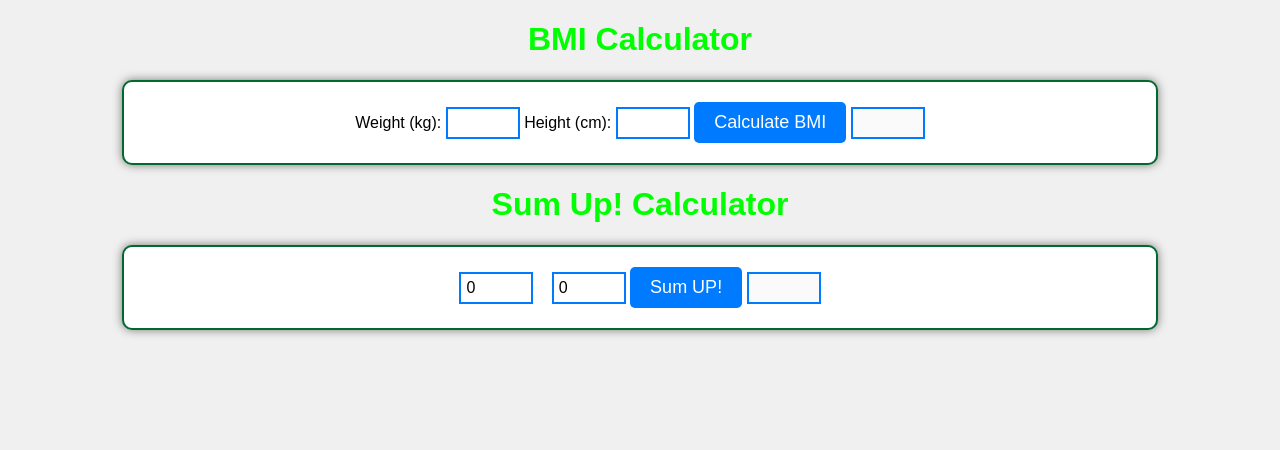
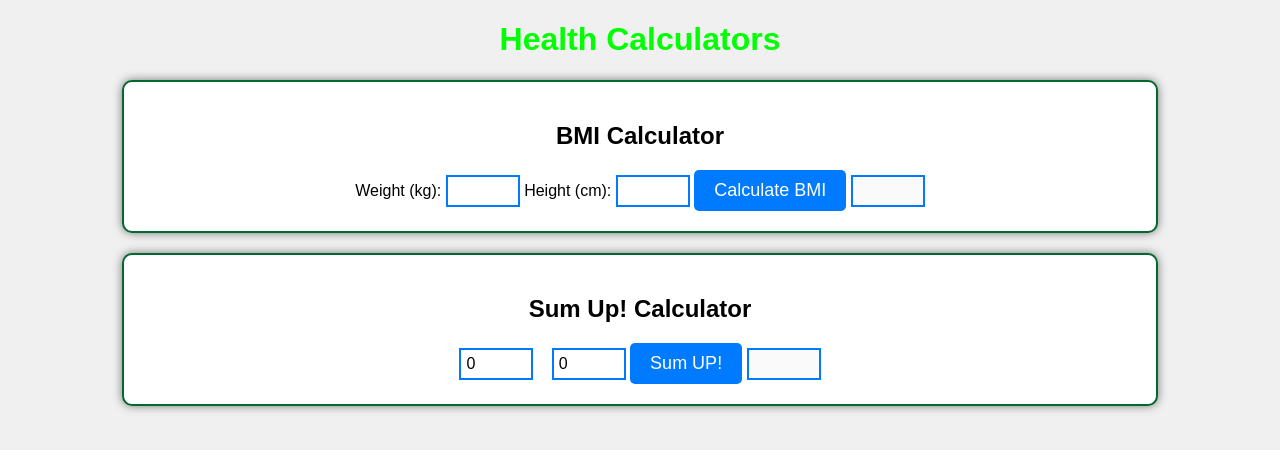
Before and after one commit to sunnybanger/bmitimer, a plain HTML site: page bmiCalculator.html in a window 1280 px wide. Drawn offline with Linux system fonts and the light colour scheme.

Commit message:
Update bmiCalculator.html

```diff
--- a/bmiCalculator.html
+++ b/bmiCalculator.html
@@ -4,15 +4,16 @@
 <head>
     <meta charset="UTF-8">
     <meta name="viewport" content="width=device-width, initial-scale=1.0">
-    <title>BMI and Sum Calculator</title>
+    <title>Health Calculators</title>
     <link rel="stylesheet" href="styles.css">
 </head>
 
 <body>
-    <h1>BMI Calculator</h1>
+    <h1>Health Calculators</h1>
 
     <!-- BMI Calculator -->
     <div class="section" id="bmiSection">
+        <h2>BMI Calculator</h2>
         <label for="weight">Weight (kg):</label>
         <input type="number" id="weight" min="1" required>
         <label for="height">Height (cm):</label>
@@ -21,10 +22,9 @@
         <input type="text" id="bmiValue" disabled> <!-- Display BMI result -->
     </div>
 
-    <h1>Sum Up! Calculator </h1>
-
     <!-- Sum Calculator -->
     <div class="section" id="sumSection">
+        <h2>Sum Up! Calculator</h2>
         <input type="number" id="numberone" value="0">
         <p style="display: inline; color:snow;"> + </p>
         <input type="number" id="numbertwo" value="0">
@@ -33,6 +33,7 @@
     </div>
 
     <script src="bmiCalculator.js" type="text/javascript"></script>
+    <script src="sumCalculator.js" type="text/javascript"></script>
 </body>
 
 </html>
```
